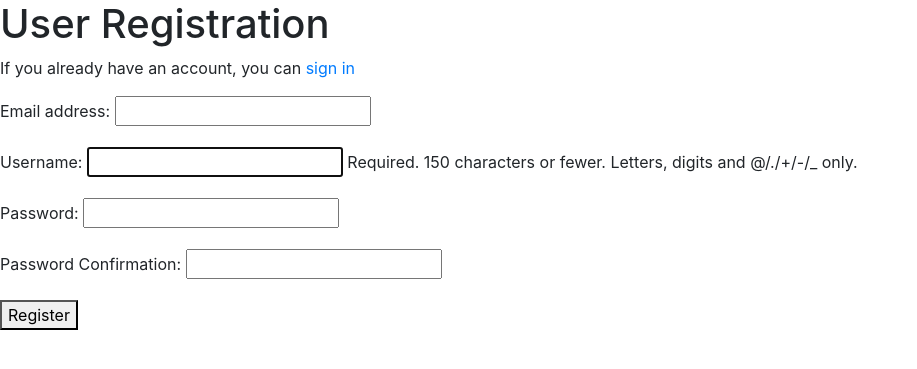
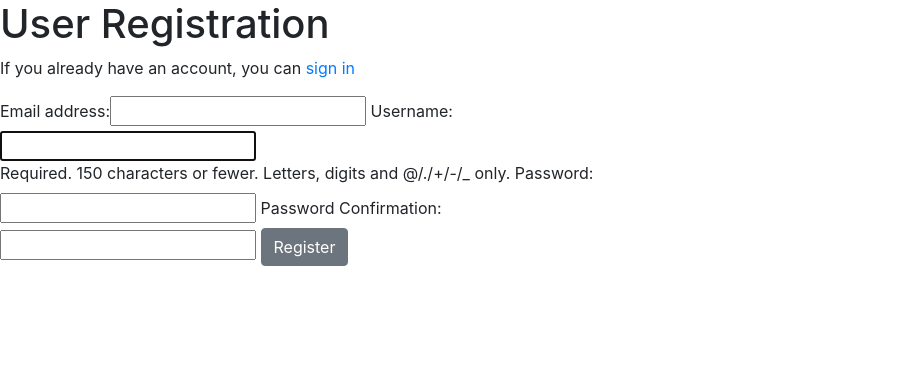
Before and after one commit to irinatu17/django-authentication, a Django app: page /accounts/register/ in a window 1280 px wide. Shown: the part 56-425 px from the top of the page, without its empty margins (0-917 px from the left). Run offline with Django 3.2, Linux system fonts and the light colour scheme; some libraries are stand-ins or nearby versions.

Commit message:
Static folder added, custom styles applied

```diff
--- a/accounts/templates/login.html
+++ b/accounts/templates/login.html
@@ -1,4 +1,6 @@
 {% extends 'base.html' %}
+
+{% load bootstrap_tags %}
 
 {% block page_title %}Login Page{% endblock %}
 {% block page_heading %}Home{% endblock %}
@@ -7,8 +9,8 @@
 
 <form method="POST">
     {% csrf_token %}
-    {{ login_form }}
-    <button type="submit">Login</button>
+    {{ login_form | as_bootstrap }}
+    <button type="submit" class="btn btn-secondary">Login</button>
 </form>
 <p><a href="{% url 'password_reset' %}">Reset Password</a></p>
 {% endblock %}
--- a/accounts/templates/registration.html
+++ b/accounts/templates/registration.html
@@ -1,4 +1,6 @@
 {% extends 'base.html' %}
+
+{% load bootstrap_tags %}
 
 {% block page_title %}Registration Page{% endblock %}
 {% block page_heading %}User Registration{% endblock %}
@@ -8,7 +10,7 @@
 <p>If you already have an account, you can <a href="{% url 'login' %}">sign in </a></p>
 <form method="POST">
     {% csrf_token %}
-    {{ registration_form.as_p }}
-    <button type="submit">Register</button>
+    {{ registration_form | as_bootstrap }}
+    <button type="submit" class="btn btn-secondary">Register</button>
 </form>
 {% endblock %}
--- a/django_auth/settings.py
+++ b/django_auth/settings.py
@@ -37,6 +37,7 @@ INSTALLED_APPS = [
     'django.contrib.sessions',
     'django.contrib.messages',
     'django.contrib.staticfiles',
+    'django_forms_bootstrap',
     'accounts'
 ]
 
@@ -119,6 +120,9 @@ USE_TZ = True
 # https://docs.djangoproject.com/en/1.11/howto/static-files/
 
 STATIC_URL = '/static/'
+STATICFILES_DIRS = [
+    os.path.join(BASE_DIR, "static")
+]
 
 MESSAGE_STORAGE = "django.contrib.messages.storage.session.SessionStorage"
 
--- /dev/null
+++ b/static/css/styles.css
@@ -0,0 +1,3 @@
+form {
+    width: 50%;
+}
--- a/templates/base.html
+++ b/templates/base.html
@@ -1,4 +1,6 @@
-<!doctype html>
+{% load staticfiles %}
+
+<!DOCTYPE html>
 <html lang="en">
   <head>
     <!-- Required meta tags -->
@@ -7,6 +9,7 @@
     <!-- Latest compiled and minified CSS -->
     <link rel="stylesheet" href="https://cdnjs.cloudflare.com/ajax/libs/twitter-bootstrap/4.5.0/css/bootstrap.min.css">
     <link rel="stylesheet" href="https://cdnjs.cloudflare.com/ajax/libs/font-awesome/5.13.0/css/all.min.css">
+    <link rel="stylesheet" href="{% static 'css/styles.css' %}" type="text/css">
 
     <title>{% block page_title %}{% endblock %}</title>
 </head>
```
Also changed, not shown: db.sqlite3.
